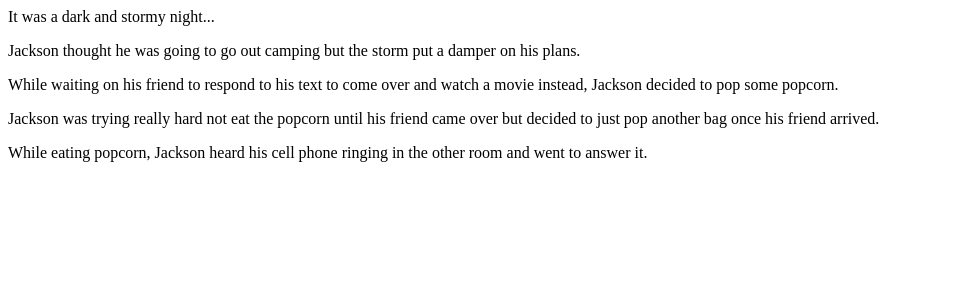
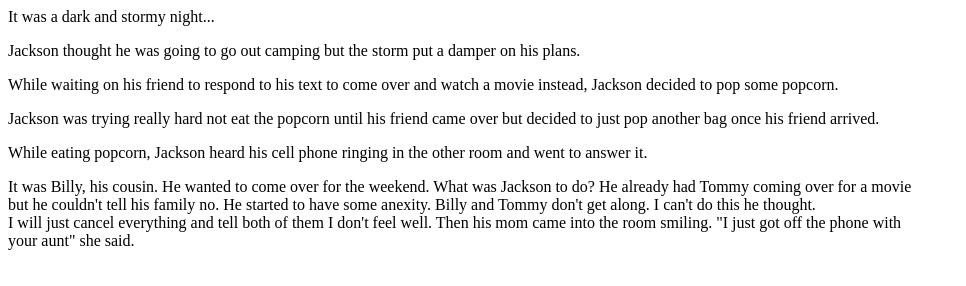
Before and after one commit to Nia0813/fireside-story, a plain HTML site: page index.html in a window 1280 px wide. Shown: the whole page, without its empty margins (0-966 px from the left). Drawn offline with Linux system fonts and the light colour scheme.

Commit message:
added four lines

```diff
--- a/index.html
+++ b/index.html
@@ -5,5 +5,10 @@
     <p>While waiting on his friend to respond to his text to come over and watch a movie instead, Jackson decided to pop some popcorn.</p>
     <p>Jackson was trying really hard not eat the popcorn until his friend came over but decided to just pop another bag once his friend arrived.</p>
     <p>While eating popcorn, Jackson heard his cell phone ringing in the other room and went to answer it.</p>
+    <p>It was Billy, his cousin. He wanted to come over for the weekend. What was Jackson to do? He already had Tommy coming over for a movie <br>
+        but he couldn't tell his family no. He started to have some anexity. Billy and Tommy don't get along. I can't do this he thought. <br>
+        I will just cancel everything and tell both of them I don't feel well. Then his mom came into the room smiling. "I just got off the phone with <br>
+        your aunt" she said.
+    </p>
   </body>
 </html>
```
